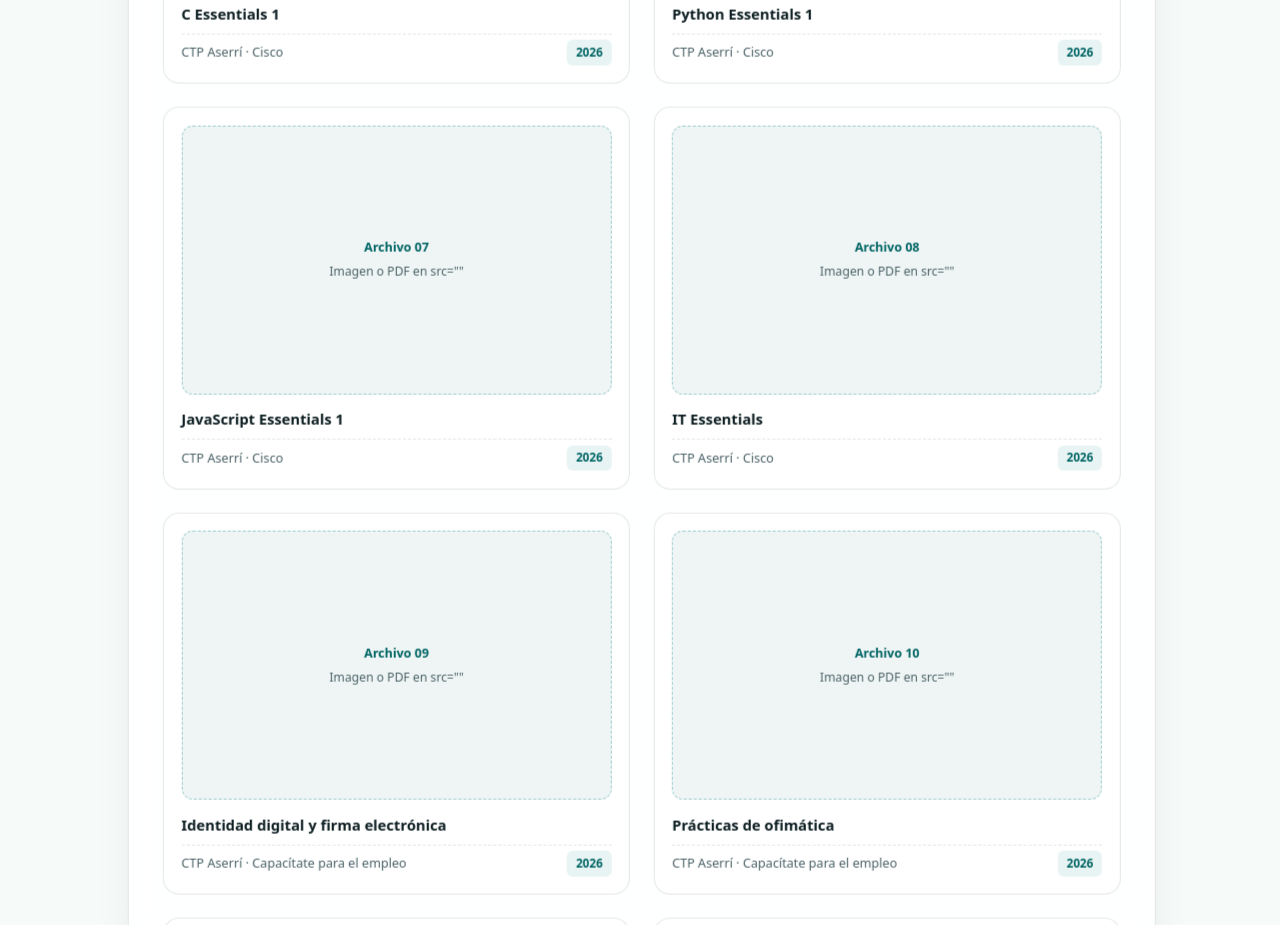
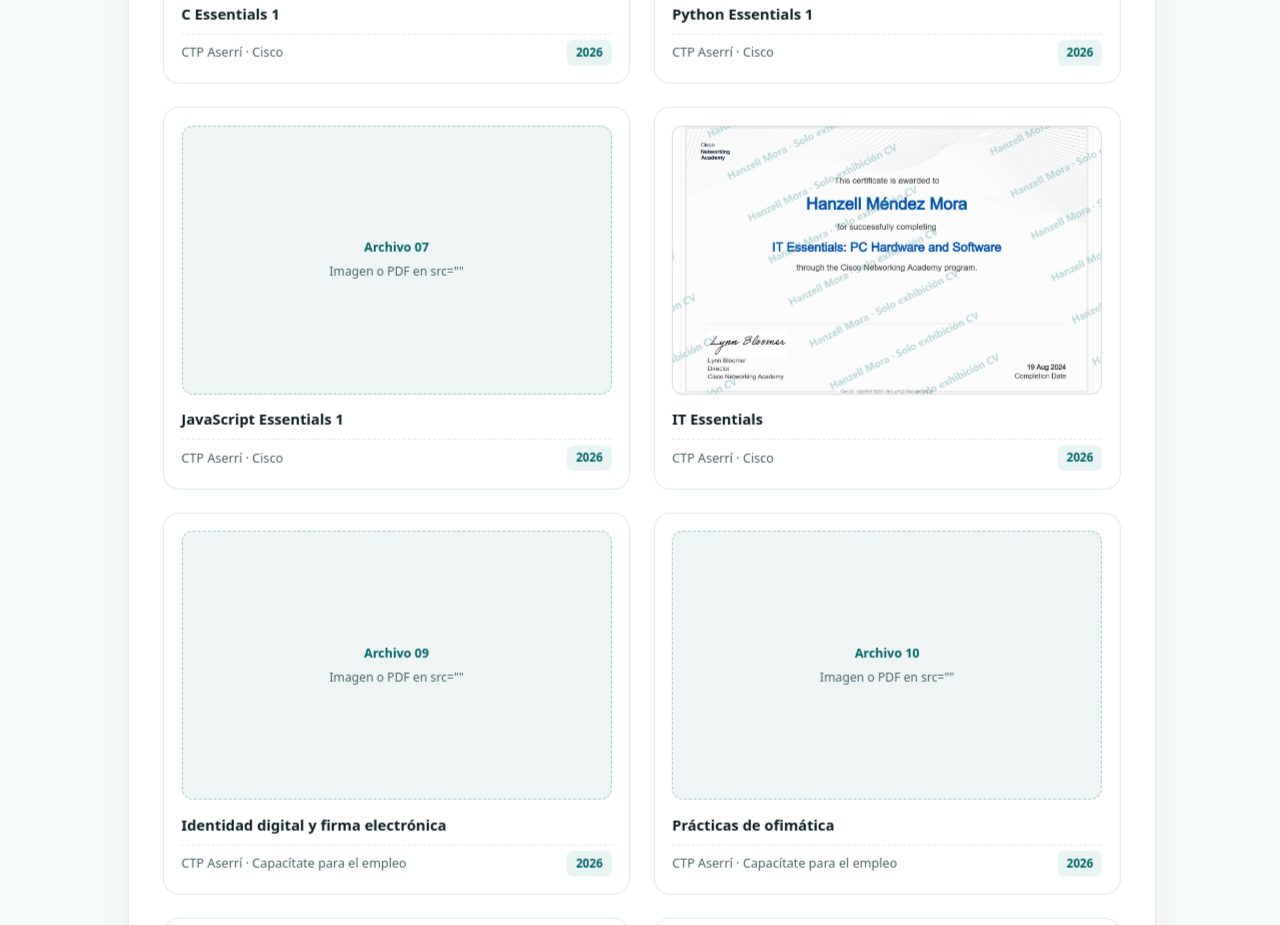
Before and after one commit to xXHanzellXx/pruebotototototototototototota, a plain HTML site: page index.html in a window 1280 px wide. Shown: the part 5438-6363 px from the top of the page. Drawn offline with Linux system fonts and the light colour scheme.

Commit message:
Update index.html

```diff
--- a/index.html
+++ b/index.html
@@ -1582,12 +1582,14 @@
           <!-- [ARCHIVO CERTIFICACIÓN 08] Coloca imagen o PDF en src="" -->
           <div class="title-item">
             <div class="cert-media" data-file="">
-              <img src="" alt="Certificado: IT Essentials (CTP Aserrí · Cisco 2026)" />
+              <img src=" /ccna-introduction-to-networks-certificate-hanzellmm-ctpa-gmail-com-1c25a01d-55bf-saneado (1).webp" alt="Certificado: IT Essentials (CTP Aserrí · Cisco 2026)" />
               <embed class="cert-pdf" type="application/pdf" />
               <a class="cert-pdf-link" href="" target="_blank" rel="noopener noreferrer">Abrir PDF ↗</a>
               <div class="cert-placeholder">
                 <strong>Archivo 08</strong>
-                <span>Imagen o PDF en src=""</span>
+                <span>Imagen o PDF en
+"</span>
+
               </div>
             </div>
             <div class="title-item-body">
```
